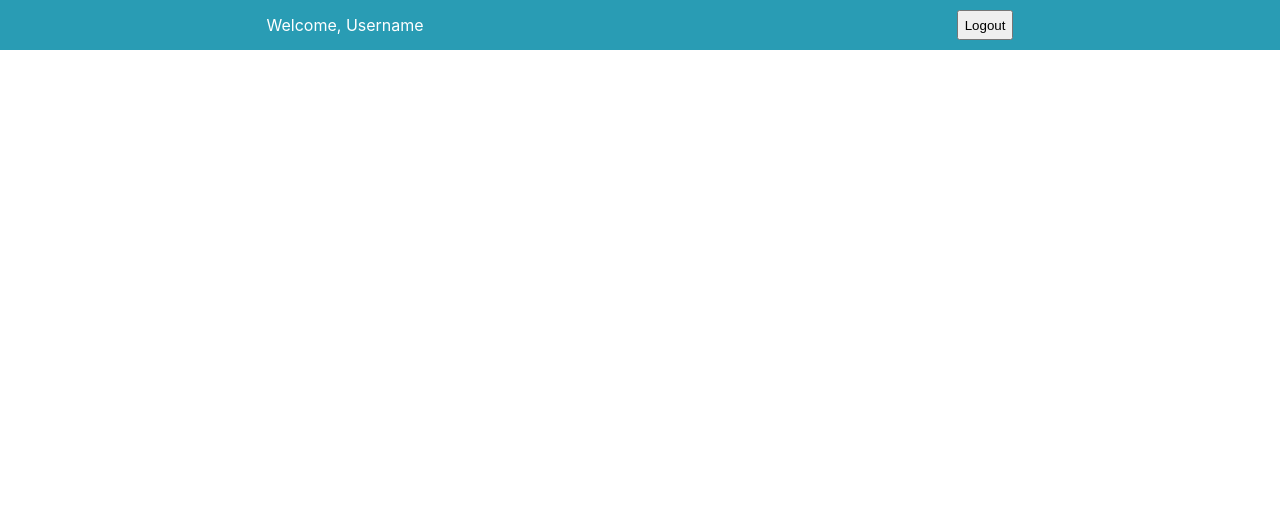
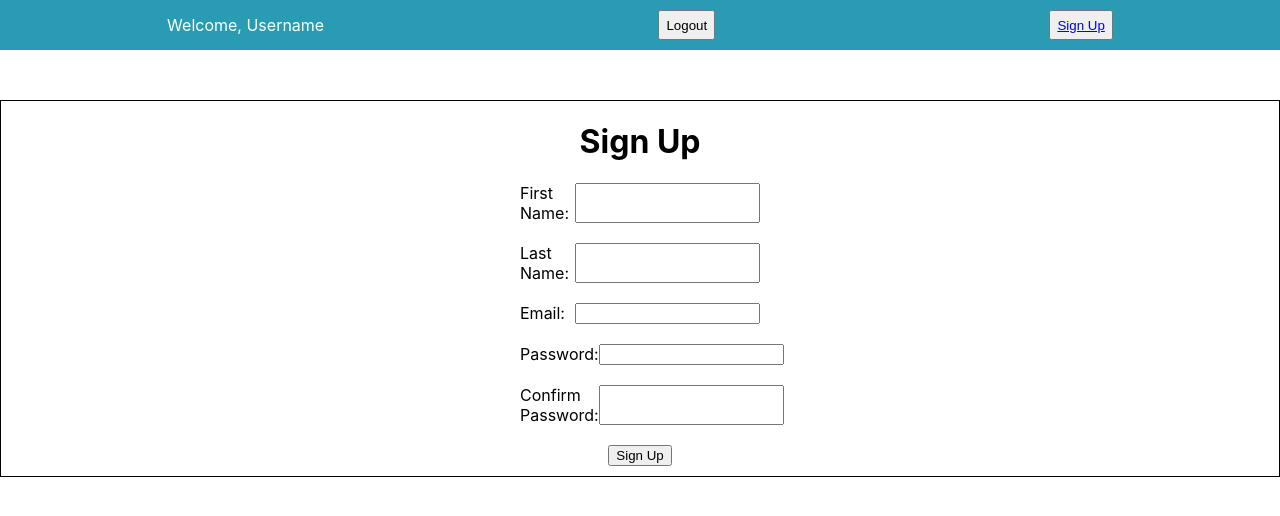
Before and after one commit to theMVPshop/gantt-app, a React (Create React App) app: page /signup in a window 1280 px wide. Shown: the top 516 px of the page. Built offline with nearby package versions, Linux system fonts and the light colour scheme.

Commit message:
signup page created and functional, escept no error message for unmatching passwords

```diff
--- a/src/Router.js
+++ b/src/Router.js
@@ -3,6 +3,8 @@ import { Routes, Route } from 'react-router-dom'
 
 import Dashboard from "./components/Dashboard"
 import Login from "./components/Login"
+import Signup from "./components/Signup/Signup.js"
+
 
 import CohortForm from "./components/Forms/CohortForm";
 
@@ -12,7 +14,7 @@ const Router = () => {
           <Route path="/" element={<Login />} />
           {/* Dashboard renders the Gantt chart with data */}
           <Route path="/dashboard" element={<Dashboard />} />
-
+          <Route path="/signup" element={<Signup /> } />
           For testing purposes, this route displays the CohortForm
           <Route path="/cohortForm" component={<CohortForm />} />
       </Routes>
--- a/src/components/Nav/Nav.js
+++ b/src/components/Nav/Nav.js
@@ -9,6 +9,9 @@ const Nav = () => {
       <button className="nav-link">
         <Link to="/login" className="link">Logout</Link>
       </button>
+      <button className="nav-link">
+        <Link to="/signup">Sign Up</Link>
+      </button>
     </nav>
   );
 };
--- /dev/null
+++ b/src/components/Signup/Signup.js
@@ -0,0 +1,140 @@
+import React, { useEffect } from "react"
+
+import { Link } from "react-router-dom"
+import { useForm } from "react-hook-form";
+
+// import "./Signup.css";
+import axios from "axios";
+
+const Signup = () => {
+  const { register, handleSubmit, formState: { errors } } = useForm();
+
+
+  const handleSignup = (data) => {
+    console.log("hey, you entered this email: ", data.email)
+
+
+    //SAVE URL HERE:
+    //make a post call to our backend here:
+
+
+    //axios post call including email, password, confirmPassword
+    axios.post("http://localhost:4000/users/", {
+      first_name: data.firstName,
+      last_name: data.lastName,
+      email: data.email,
+      password: data.password,
+      confirm_password: data.confirmPassword
+    })
+    .then((res)=> {
+      console.log("res.data in signup post request: ", res)
+      //check return message
+      //if return message says passwords don't match
+      //render that message to the user
+      //else render login page? or message confirming registration, then login page?
+
+
+      //-------------from Pamela's capstone for reference:-----------
+      //set isSignedIn to true so components rendered on login will render
+      // setIsSignedIn(true)
+      // //set token so other axios calls can use it to access data
+      // setToken(res.data.accessToken)
+      // // set userId so correct data are gathered in axios calls
+      // setUserId(res.data.userId)
+      //-------------------------end sample for reference ------------
+    })
+
+
+  }
+
+  const handleError = (errors) => {};
+
+  const loginOptions = {
+    firstName: { required: "First name is required" },
+    lastName: { required: "Last name is required" },
+    email: { required: "Email is required" },
+    password: { required: "Password is required" },
+    confirmPassword: { required: "Password confirmation is required" },
+  };
+
+  return (
+    <div>
+      <div className="login-window">
+        <h1>Sign Up</h1>
+        <form
+          className="login-form"
+          onSubmit={handleSubmit(handleSignup)}
+          >
+
+          <div className="input-group">
+            <label for="firstName">First Name: </label>
+            <input
+              type="text"
+              name="firstName"
+              {...register("firstName", loginOptions.firstName)}
+            />
+          </div>
+          <small className="text-danger">
+            {errors?.email && errors.email.message}
+          </small>
+          <br />
+
+          <div className="input-group">
+            <label for="lastName">Last Name: </label>
+            <input
+              type="text"
+              name="lastName"
+              {...register("lastName", loginOptions.lastName)}
+            />
+          </div>
+          <small className="text-danger">
+            {errors?.email && errors.email.message}
+          </small>
+          <br />
+
+          <div className="input-group">
+            <label for="email">Email: </label>
+            <input
+              type="email"
+              name="email"
+              {...register("email", loginOptions.email)}
+            />
+          </div>
+          <small className="text-danger">
+            {errors?.email && errors.email.message}
+          </small>
+          <br />
+
+          <div className="input-group">
+            <label for="password">Password: </label>
+            <input
+              type="password"
+              name="password"
+              {...register("password", loginOptions.password)}
+            />
+          </div>
+          <small className="text-danger">
+            {errors?.password && errors.password.message}
+          </small>
+          <br />
+
+          <div className="input-group">
+            <label for="password">Confirm Password: </label>
+            <input
+              type="password"
+              name="confirmPassword"
+              {...register("confirmPassword", loginOptions.consfirmPassword)}
+            />
+          </div>
+          <small className="text-danger">
+            {errors?.password && errors.password.message}
+          </small>
+          <br />
+          <button type="submit">Sign Up</button>
+        </form>
+      </div>
+    </div>
+  );
+};
+
+export default Signup;
```
Also changed, not shown: src/components/Signup/Signup.css (added).
